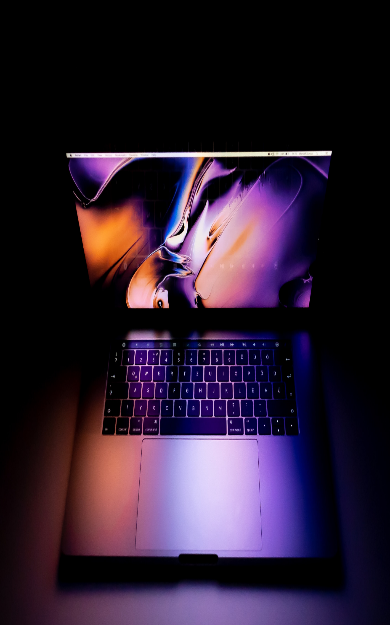
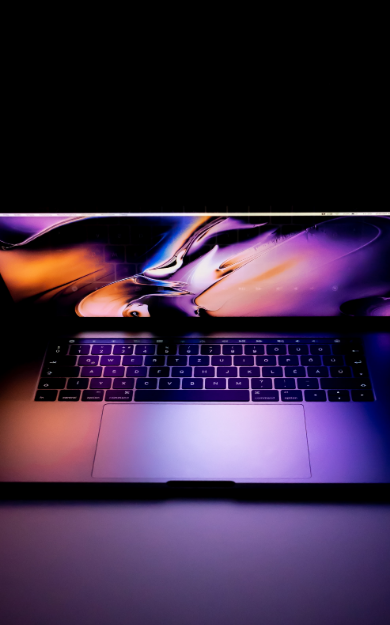
Before and after one commit to abadjazzrell/portfolio, a website: page src/index.html in a window 390 px wide. Shown: the part 88-713 px from the top of the page. Drawn offline with nearby package versions, Linux system fonts and the light colour scheme.

Commit message:
Update Background Responsiveness

```diff
--- a/src/index.html
+++ b/src/index.html
@@ -22,7 +22,7 @@
   <title>JazzCodeIT</title>
 </head>
 <body>
-  <div class="myCustomImage sm-bg-contain bg-scroll md:bg-fixed bg-center bg-cover h-screen relative w-screen">
+  <div class="myCustomImage bg-fixed bg-center bg-cover h-screen relative w-screen">
     <!-- Nav goes here-->
 
     <div class="p-5 lg:mx-52">
--- a/src/input.css
+++ b/src/input.css
@@ -75,7 +75,6 @@ body{
   .myCustomImage2 {
     background-image: url('../src/image/background2.jpg');
 
-
   }
 
 
@@ -84,9 +83,8 @@ body{
 
   }
 
-  /* @media (max-width: 575px) {
+  @media (max-width: 575px) {
     .myCustomImage {
-      background-size: 80% 50%;
-      background-color: black;
+      background-size: 80vh
     }
-  } */
+  }
```
Also changed, not shown: dist/output.css.
